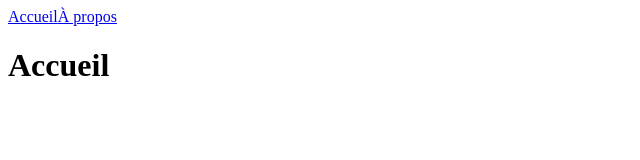
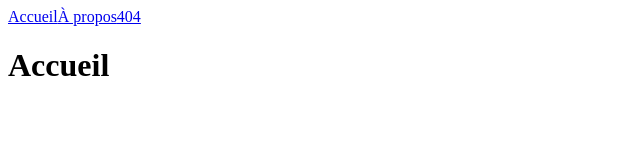
Before and after one commit to alanpacaud/countrys, a React (Create React App) app: page / in a window 1280 px wide. Shown: the top 160 px of the page, without its empty margins (0-640 px from the left). Built offline with nearby package versions, Linux system fonts and the light colour scheme.

Commit message:
Update Navigation.js

```diff
--- a/src/components/Navigation.js
+++ b/src/components/Navigation.js
@@ -10,6 +10,9 @@ const Navigation = () => {
             <NavLink exact to="/a-propos" activeClassName="nav-active">
                 À propos
             </NavLink>
+            <NavLink exact to="/t" activeClassName="nav-active">
+                404
+            </NavLink>
 
         </div>
     );
```
